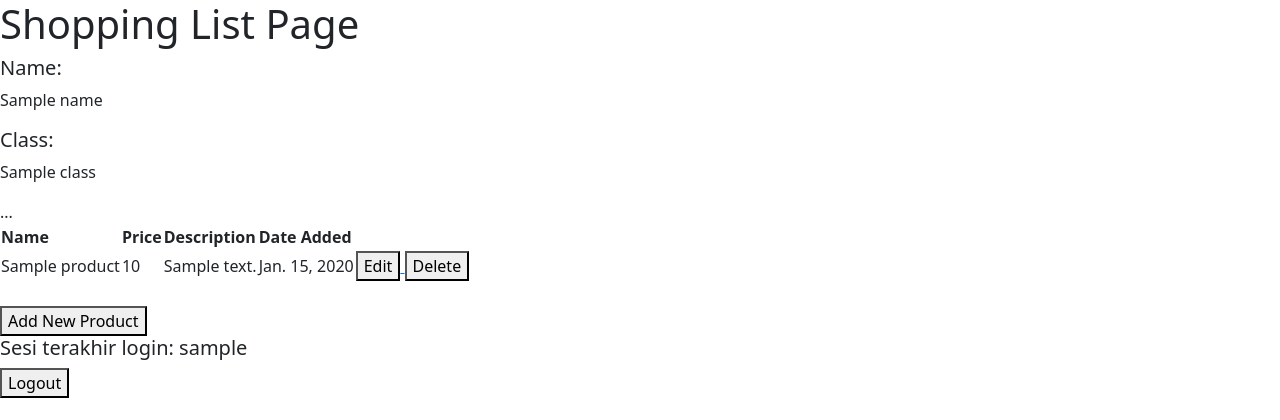
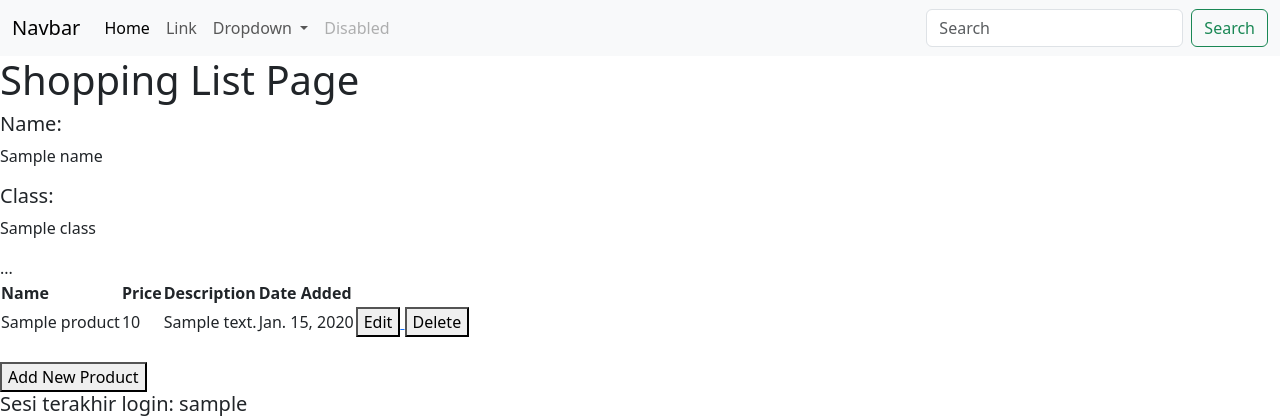
Before and after one commit to farahramadhina/shopping_list, a Django app: template main/templates/main.html in a window 1280 px wide. Shown: the top 420 px of the page. Run offline with Django 4.2, Linux system fonts and the light colour scheme; tables that the repository leaves empty hold one stand-in row (values such as "Sample post"); the template is opened without the code that fills it: values that come from a table or form of the project are taken from there, most other values are stand-ins (such as "Sample title", 1, 10 or a date in 2020).

Commit message:
selesai navbar

```diff
--- a/main/templates/main.html
+++ b/main/templates/main.html
@@ -1,6 +1,44 @@
 {% extends 'base.html' %}
 
 {% block content %}
+
+<nav class="navbar navbar-expand-lg bg-body-tertiary">
+    <div class="container-fluid">
+      <a class="navbar-brand" href="#">Navbar</a>
+      <button class="navbar-toggler" type="button" data-bs-toggle="collapse" data-bs-target="#navbarSupportedContent" aria-controls="navbarSupportedContent" aria-expanded="false" aria-label="Toggle navigation">
+        <span class="navbar-toggler-icon"></span>
+      </button>
+      <div class="collapse navbar-collapse" id="navbarSupportedContent">
+        <ul class="navbar-nav me-auto mb-2 mb-lg-0">
+          <li class="nav-item">
+            <a class="nav-link active" aria-current="page" href="#">Home</a>
+          </li>
+          <li class="nav-item">
+            <a class="nav-link" href="#">Link</a>
+          </li>
+          <li class="nav-item dropdown">
+            <a class="nav-link dropdown-toggle" href="#" role="button" data-bs-toggle="dropdown" aria-expanded="false">
+              Dropdown
+            </a>
+            <ul class="dropdown-menu">
+              <li><a class="dropdown-item" href="#">Action</a></li>
+              <li><a class="dropdown-item" href="#">Another action</a></li>
+              <li><hr class="dropdown-divider"></li>
+              <li><a class="dropdown-item" href="#">Something else here</a></li>
+            </ul>
+          </li>
+          <li class="nav-item">
+            <a class="nav-link disabled" aria-disabled="true">Disabled</a>
+          </li>
+        </ul>
+        <form class="d-flex" role="search">
+          <input class="form-control me-2" type="search" placeholder="Search" aria-label="Search">
+          <button class="btn btn-outline-success" type="submit">Search</button>
+        </form>
+      </div>
+    </div>
+  </nav>
+
     <h1>Shopping List Page</h1>
 
     <h5>Name:</h5>
```
